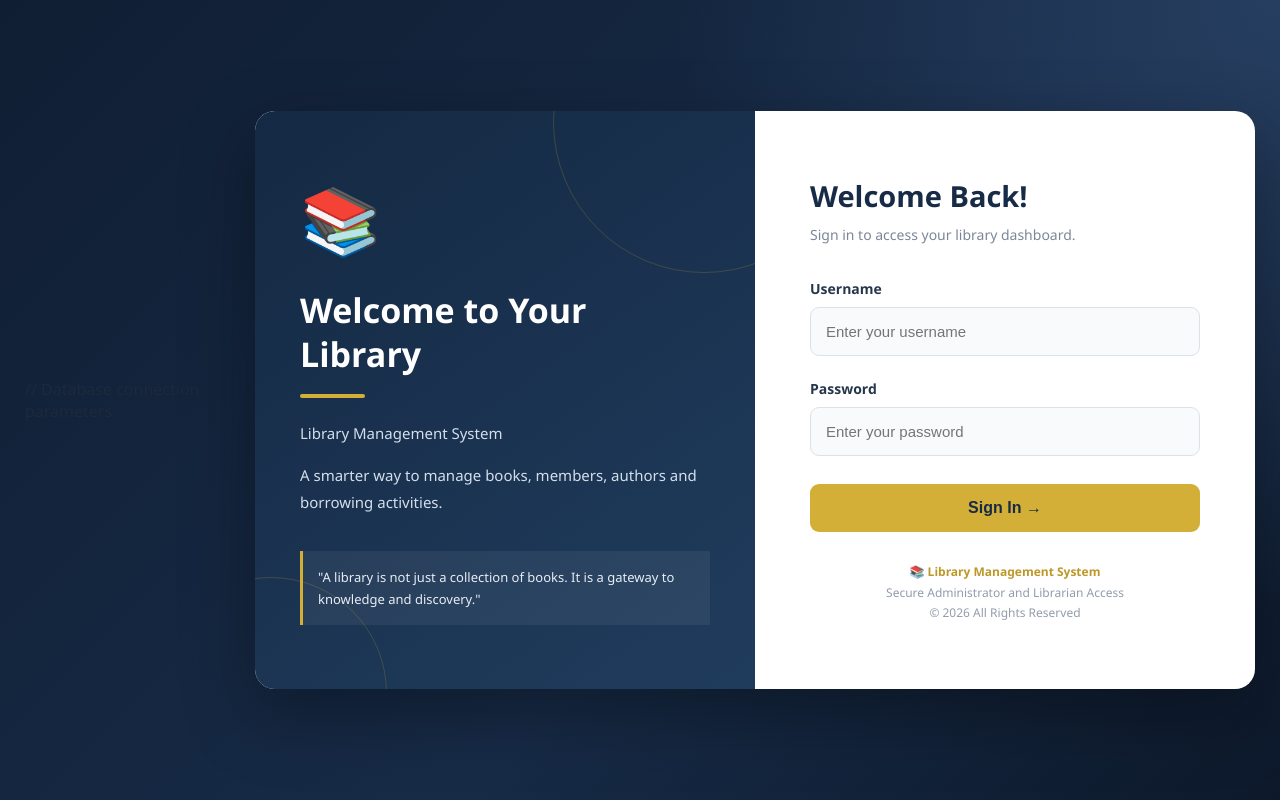
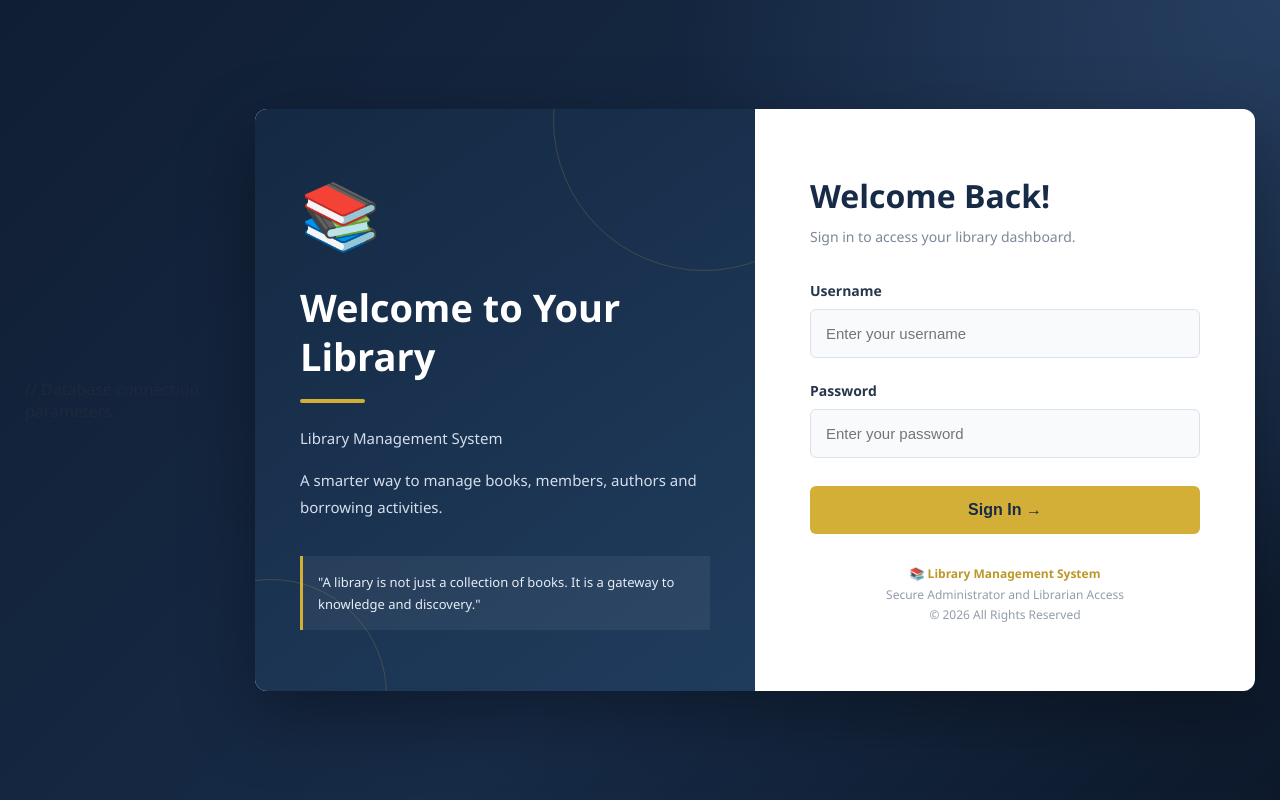
Before and after one commit to muhindobrillian-256/Library-Management-System, a PHP site: page /auth/login.php in a window 1280 px wide. Run offline with PHP 8.4, Linux system fonts and the light colour scheme.

Commit message:
Adjust login heading sizes and corner radius

```diff
--- a/auth/login.php
+++ b/auth/login.php
@@ -79,7 +79,7 @@ if ($_SERVER['REQUEST_METHOD'] === 'POST') {
             max-width: 1000px;
             min-height: 570px;
             background: white;
-            border-radius: 20px;
+            border-radius: 12px;
             overflow: hidden;
             display: grid;
             grid-template-columns: 1fr 1fr;
@@ -127,7 +127,7 @@ if ($_SERVER['REQUEST_METHOD'] === 'POST') {
         }
 
         .welcome-section h1 {
-            font-size: 34px;
+            font-size: 38px;
             line-height: 1.3;
             margin-bottom: 18px;
             position: relative;
@@ -177,7 +177,7 @@ if ($_SERVER['REQUEST_METHOD'] === 'POST') {
 
         .login-heading h2 {
             color: #172b47;
-            font-size: 29px;
+            font-size: 32px;
             margin-bottom: 10px;
         }
 
@@ -202,7 +202,7 @@ if ($_SERVER['REQUEST_METHOD'] === 'POST') {
             width: 100%;
             padding: 15px;
             border: 1px solid #dce2e9;
-            border-radius: 9px;
+            border-radius: 6px;
             font-size: 15px;
             color: #26374c;
             background: #f8fafc;
@@ -222,7 +222,7 @@ if ($_SERVER['REQUEST_METHOD'] === 'POST') {
             background: #d4af37;
             color: #172b47;
             border: none;
-            border-radius: 9px;
+            border-radius: 6px;
             font-size: 16px;
             font-weight: bold;
             cursor: pointer;
@@ -298,7 +298,7 @@ if ($_SERVER['REQUEST_METHOD'] === 'POST') {
             }
 
             .login-section {
-                padding: 30px 20px;
+                padding: 30px 20px;;
             }
         }
     </style>
```
